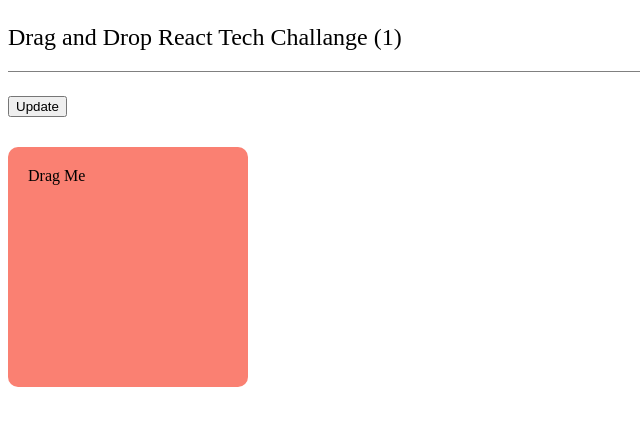
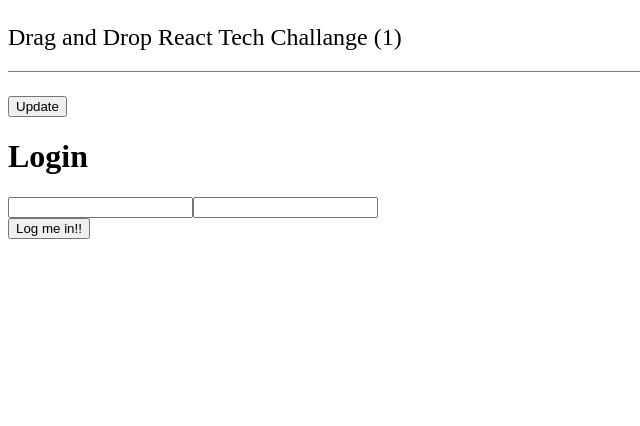
Before and after one commit to nati-mask/react-drag-drop, a React app: page / in a window 1280 px wide. Shown: the top 426 px of the page, without its empty margins (0-640 px from the left). Built offline with nearby package versions, Linux system fonts and the light colour scheme; no server answers.

Commit message:
Initial Login Page

```diff
--- a/src/components/App.jsx
+++ b/src/components/App.jsx
@@ -1,6 +1,7 @@
 import React from 'react';
 
-const DropBox = require('../components/DropBox.jsx');
+const DropBox = require('./DropBox.jsx');
+const LoginPage = require('./LoginPage/LoginPage.jsx');
 
 require('./App.less');
 
@@ -8,8 +9,12 @@ module.exports = class App extends React.Component {
 
     constructor(props) {
         super(props);
-        this.state = { test: 0 };
+        this.state = {
+            test: 0,
+            logged_in: null,
+        };
         this.updateTest = this.updateTest.bind(this);
+        this.loginSuccessHandler = this.loginSuccessHandler.bind(this);
     }
 
     updateTest() {
@@ -18,12 +23,18 @@ module.exports = class App extends React.Component {
         }));
     }
 
+    loginSuccessHandler(username) {
+        console.log('Success handler works!');
+        this.setState({ logged_in: username });
+    }
+
     render() {
         return (
             <div>
                 <p className="legend"> Drag and Drop React Tech Challange ({this.state.test + 1}) </p>
                 <button onClick={this.updateTest}>Update</button>
-                <DropBox />
+                {!this.state.logged_in && <LoginPage onSuccess={this.loginSuccessHandler}/>}
+                { this.state.logged_in && <DropBox />}
             </div>
         );
     }
--- /dev/null
+++ b/src/components/LoginPage/LoginFields.jsx
@@ -0,0 +1,17 @@
+import React from 'react';
+
+module.exports = class LoginFields extends React.Component {
+
+    constructor(props) {
+        super(props);
+    }
+
+    render() {
+        return (
+            <div className="login-fields">
+                <input type="text" name="username" value={this.props.username} onInput={this.props.onInput} />
+                <input type="password" name="password" value={this.props.password} onInput={this.props.onInput}/>
+            </div>
+        )
+    }
+}
--- /dev/null
+++ b/src/components/LoginPage/LoginPage.jsx
@@ -0,0 +1,47 @@
+import React from 'react';
+
+const Title = require('./Title.jsx');
+const LoginFields = require('./LoginFields.jsx');
+const Button = require('../global/Button.jsx');
+
+const { username, password } = require('../../../.env.json');
+
+module.exports = class LoginPage extends React.Component {
+
+    constructor(props) {
+        super(props);
+        this.state = {
+            username: "",
+            password: "",
+        }
+
+        this.loginHandler = this.loginHandler.bind(this);
+        this.inputHandler = this.inputHandler.bind(this);
+    }
+
+    loginHandler () {
+        if(this.props.onSuccess) {
+            if(this.state.username === username && this.state.password === password) {
+                this.props.onSuccess(username);
+            } else console.error('Bad username or password!');
+        }
+    }
+
+    inputHandler(event) {
+
+        const value = event.target.value;
+        const name = event.target.name;
+
+        this.setState({ [name]: value });
+    }
+
+    render() {
+        return (
+            <div>
+                <Title title="Login"/>
+                <LoginFields onInput={this.inputHandler} username={this.state.username} password={this.state.password} />
+                <Button caption="Log me in!!" onClick={this.loginHandler} />
+            </div>
+        );
+    }
+}
--- /dev/null
+++ b/src/components/LoginPage/Title.jsx
@@ -0,0 +1,12 @@
+import React from 'react';
+
+module.exports = class Title extends React.Component {
+
+    constructor(props) {
+        super(props);
+    }
+
+    render() {
+        return <h1>{this.props.title}</h1>;
+    }
+}
--- /dev/null
+++ b/src/components/global/Button.jsx
@@ -0,0 +1,9 @@
+import React from 'react';
+
+module.exports = function Button(props) {
+    return (
+        <button className='app-btn' onClick={props.onClick}>
+            {props.caption}
+        </button>
+    );
+}
```
Also changed, not shown: 1 other file (tests, documents, lock files or other folders).
